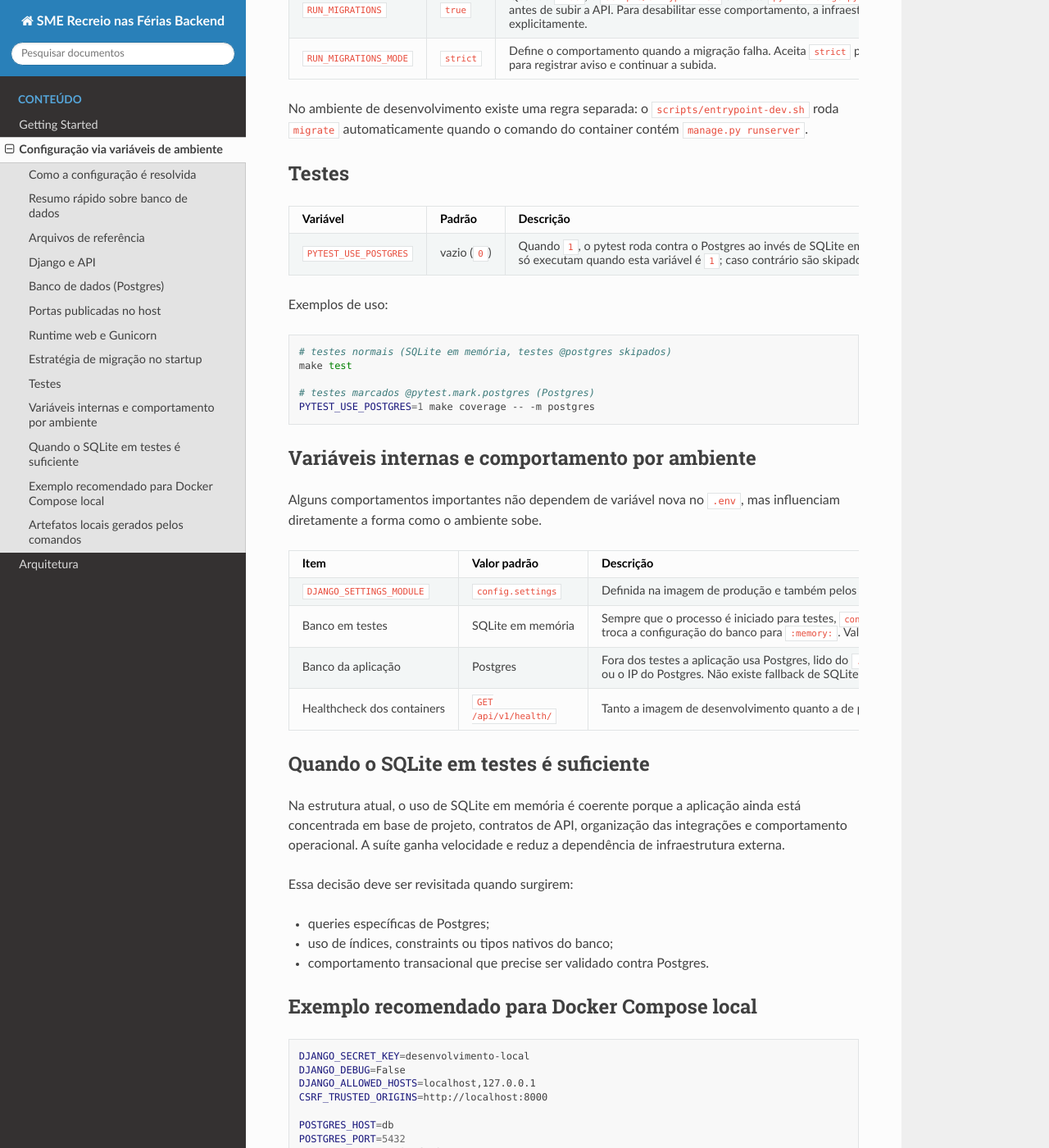
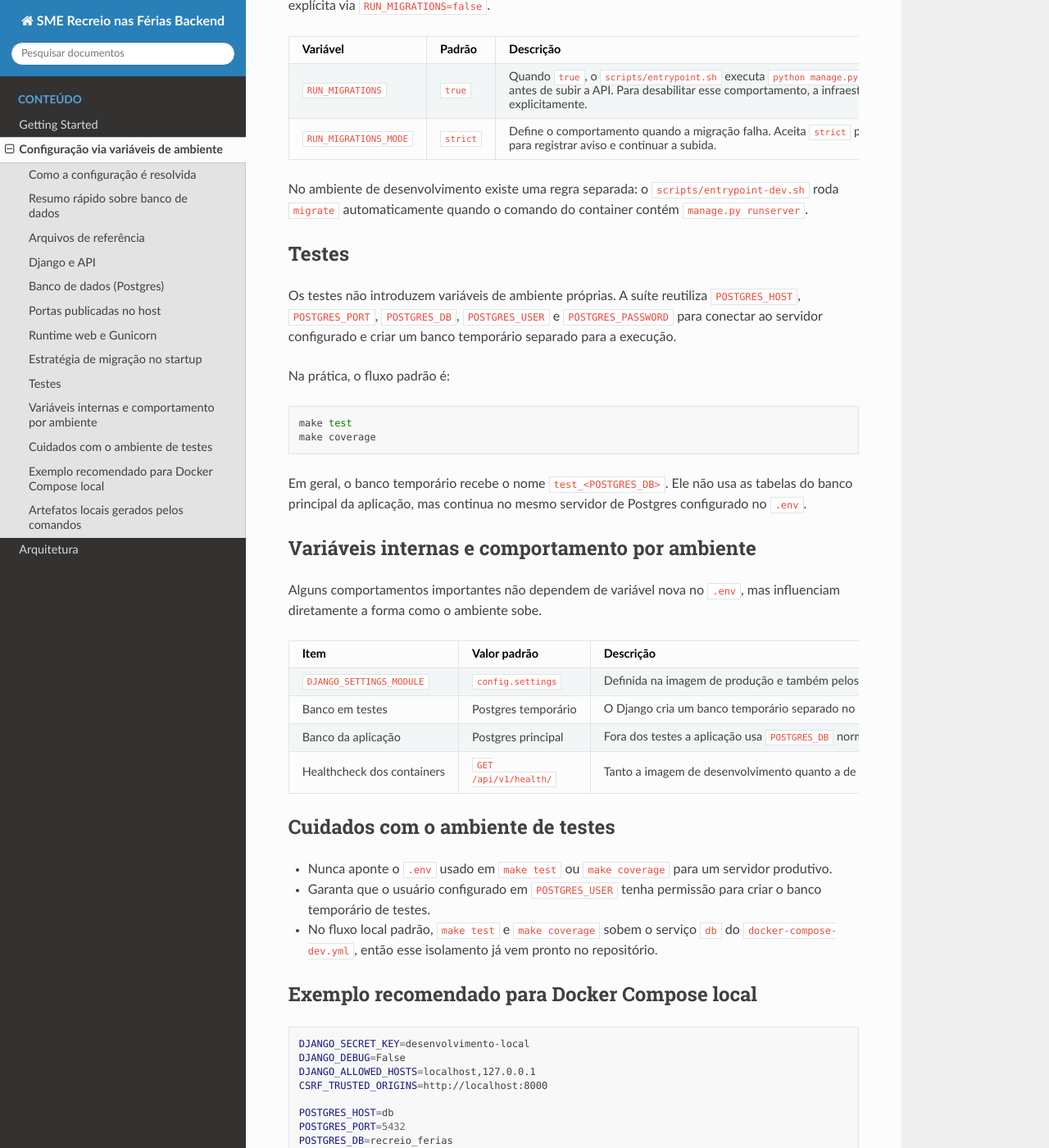
Before and after one commit to prefeiturasp/SME-RecreioNasFerias-Backend, a Sphinx documentation site: the page built from docs/configuration.md, in a window 1280 px wide and 1400 px high, scrolled down 3260 px. Shown: the whole window at 82% size. Built offline with Sphinx 7.4.7 and the Read the Docs theme 3.1.0, drawn with Linux system fonts in a browser that asks for light colours; some of the changed text lies outside the part shown.

Commit message:
feat: Atualiza a configuração do banco de dados para sempre utilizar o Postgres em testes, adiciona campo UUID ao modelos base e atualiza documentações

````diff
--- a/docs/configuration.md
+++ b/docs/configuration.md
@@ -11,9 +11,12 @@ tratada como `sem padrão`.
 - O Django lê `.env` na raiz do repositório quando o arquivo existe.
 - O `docker-compose-dev.yml` e o `docker-compose.yml` também usam `.env` como
   fonte de configuração do ambiente local.
-- Em testes, `config/settings.py` ignora o Postgres e usa SQLite em memória.
-  Testes marcados com `@pytest.mark.postgres` são skipados por padrão; para
-  rodá-los em Postgres, defina `PYTEST_USE_POSTGRES=1`.
+- Em execução normal e em testes, `config/settings.py` usa sempre Postgres.
+- Em `make test` e `make coverage`, o Django cria um banco temporário separado
+  no mesmo servidor definido por `POSTGRES_HOST`, `POSTGRES_PORT`,
+  `POSTGRES_DB`, `POSTGRES_USER` e `POSTGRES_PASSWORD`, aplica as migrations,
+  executa a suíte e remove esse banco ao final. Em geral, o nome desse banco é
+  `test_<POSTGRES_DB>`.
 - O Compose usa `.env` como única fonte das variáveis de banco
   (`POSTGRES_HOST`, `POSTGRES_PORT`, `POSTGRES_DB`, `POSTGRES_USER`,
   `POSTGRES_PASSWORD`). O `POSTGRES_HOST` no `.env.example` já vem com `db`
@@ -29,15 +32,16 @@ tratada como `sem padrão`.
 
 ## Resumo rápido sobre banco de dados
 
-- a aplicação roda sempre em Postgres, em qualquer ambiente (dev ou prod);
-- testes automatizados usam SQLite em memória, em qualquer ambiente;
-- não existe fallback de SQLite fora dos testes — `POSTGRES_HOST` é obrigatório
-  quando a aplicação sobe fora do Compose.
+- a aplicação roda sempre em Postgres, em qualquer ambiente (dev, teste ou
+  prod);
+- testes automatizados usam um banco temporário separado no mesmo servidor
+  configurado por `POSTGRES_*`;
+- não existe fallback de SQLite no projeto.
 
-`make up` e `make up-prod` validam a aplicação sobre Postgres, enquanto
-`make test` e `make coverage` privilegiam velocidade e isolamento. Essa
-decisão não cobre diferenças específicas de Postgres automaticamente; vale
-revisitá-la quando surgirem queries, índices ou tipos nativos do banco.
+`make up` e `make up-prod` usam o banco principal da aplicação. `make test` e
+`make coverage` usam esse mesmo servidor de Postgres, mas em um banco
+temporário criado só para a suíte. Por isso, o `.env` de testes deve apontar
+para um Postgres isolado de produção.
 
 ## Arquivos de referência
 
@@ -85,6 +89,9 @@ Variáveis de conexão com o Postgres, lidas em `config/settings.py`. O `.env`
 é a única fonte desses valores — o Compose não sobrescreve nada. O default de
 `POSTGRES_HOST` no `settings.py` é `db` (nome do serviço Docker); para rodar
 sem Docker, ajuste no `.env` para `localhost` ou o IP do Postgres.
+
+Essas mesmas variáveis também são usadas pela suíte de testes para abrir a
+conexão com o servidor e criar o banco temporário da execução.
 
 | Variável | Padrão | Descrição |
 | --- | --- | --- |
@@ -134,19 +141,21 @@ container contém `manage.py runserver`.
 
 ## Testes
 
-| Variável | Padrão | Descrição |
-| --- | --- | --- |
-| `PYTEST_USE_POSTGRES` | vazio (`0`) | Quando `1`, o pytest roda contra o Postgres ao invés de SQLite em memória. Testes marcados com `@pytest.mark.postgres` só executam quando esta variável é `1`; caso contrário são skipados. |
+Os testes não introduzem variáveis de ambiente próprias. A suíte reutiliza
+`POSTGRES_HOST`, `POSTGRES_PORT`, `POSTGRES_DB`, `POSTGRES_USER` e
+`POSTGRES_PASSWORD` para conectar ao servidor configurado e criar um banco
+temporário separado para a execução.
 
-Exemplos de uso:
+Na prática, o fluxo padrão é:
 
 ```bash
-# testes normais (SQLite em memória, testes @postgres skipados)
 make test
+make coverage
+```
 
-# testes marcados @pytest.mark.postgres (Postgres)
-PYTEST_USE_POSTGRES=1 make coverage -- -m postgres
-```
+Em geral, o banco temporário recebe o nome `test_<POSTGRES_DB>`. Ele não usa
+as tabelas do banco principal da aplicação, mas continua no mesmo servidor de
+Postgres configurado no `.env`.
 
 ## Variáveis internas e comportamento por ambiente
 
@@ -156,22 +165,18 @@ influenciam diretamente a forma como o ambiente sobe.
 | Item | Valor padrão | Descrição |
 | --- | --- | --- |
 | `DJANGO_SETTINGS_MODULE` | `config.settings` | Definida na imagem de produção e também pelos entrypoints Django (`manage.py`, `wsgi.py`, `asgi.py`). Em geral não precisa ser configurada manualmente. |
-| Banco em testes | SQLite em memória | Sempre que o processo é iniciado para testes, `config/settings.py` troca a configuração do banco para `:memory:`. Vale em qualquer ambiente de CI, dev ou prod. |
-| Banco da aplicação | Postgres | Fora dos testes a aplicação usa Postgres, lido do `.env`. Default de `POSTGRES_HOST` é `db` (serviço do Compose). Sem Docker, ajuste para `localhost` ou o IP do Postgres. Não existe fallback de SQLite fora dos testes. |
+| Banco em testes | Postgres temporário | O Django cria um banco temporário separado no mesmo servidor configurado por `POSTGRES_*`, aplica as migrations, executa a suíte e remove esse banco ao final. Em geral o nome é `test_<POSTGRES_DB>`. |
+| Banco da aplicação | Postgres principal | Fora dos testes a aplicação usa `POSTGRES_DB` normalmente. O default de `POSTGRES_HOST` é `db` (serviço do Compose). Sem Docker, ajuste para `localhost` ou o IP do Postgres. |
 | Healthcheck dos containers | `GET /api/v1/health/` | Tanto a imagem de desenvolvimento quanto a de produção usam esse endpoint para validar a saúde local do serviço. |
 
-## Quando o SQLite em testes é suficiente
+## Cuidados com o ambiente de testes
 
-Na estrutura atual, o uso de SQLite em memória é coerente porque a aplicação
-ainda está concentrada em base de projeto, contratos de API, organização das
-integrações e comportamento operacional. A suíte ganha velocidade e reduz a
-dependência de infraestrutura externa.
-
-Essa decisão deve ser revisitada quando surgirem:
-
-- queries específicas de Postgres;
-- uso de índices, constraints ou tipos nativos do banco;
-- comportamento transacional que precise ser validado contra Postgres.
+- Nunca aponte o `.env` usado em `make test` ou `make coverage` para um
+  servidor produtivo.
+- Garanta que o usuário configurado em `POSTGRES_USER` tenha permissão para
+  criar o banco temporário de testes.
+- No fluxo local padrão, `make test` e `make coverage` sobem o serviço `db` do
+  `docker-compose-dev.yml`, então esse isolamento já vem pronto no repositório.
 
 ## Exemplo recomendado para Docker Compose local
 
````
Also changed, not shown: README.md (+38 -10 lines), conftest.py (deleted, +0 -37 lines), docs/getting_started.md (+37 -21 lines), 6 other files.
